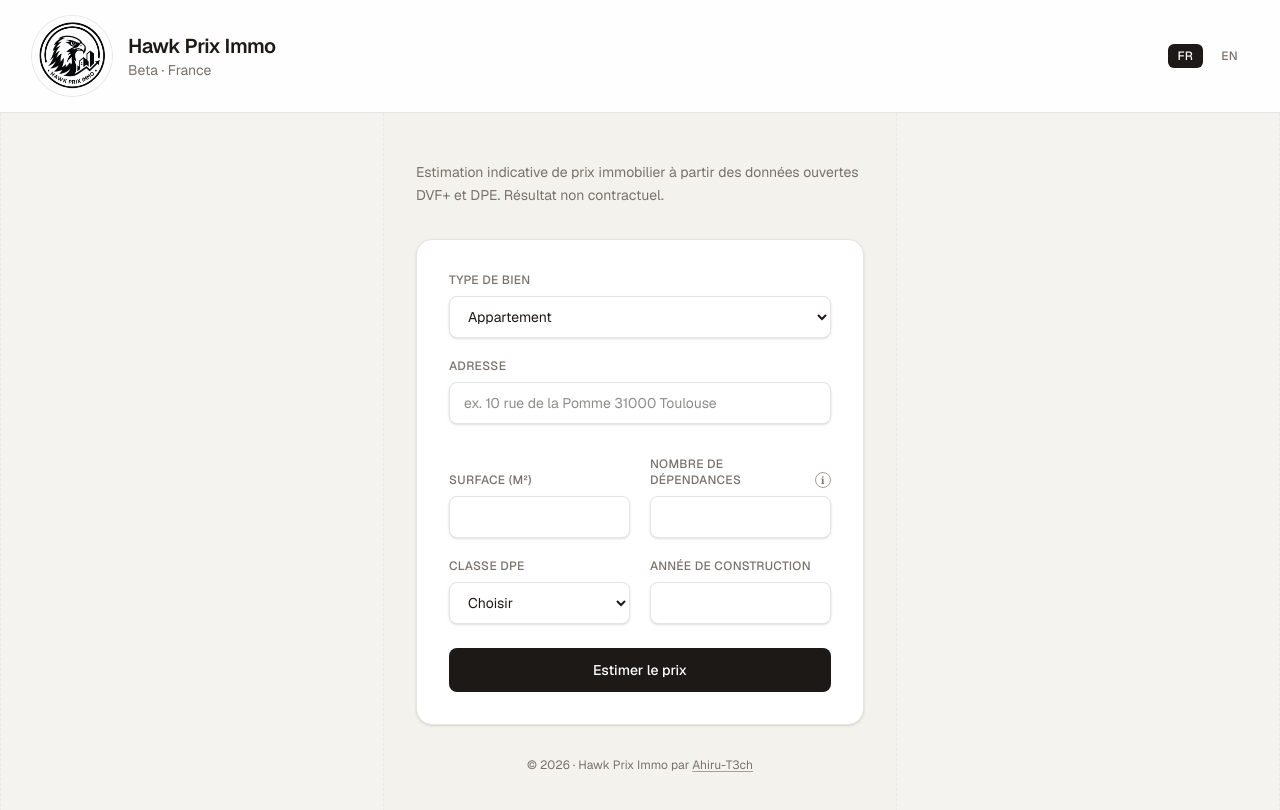
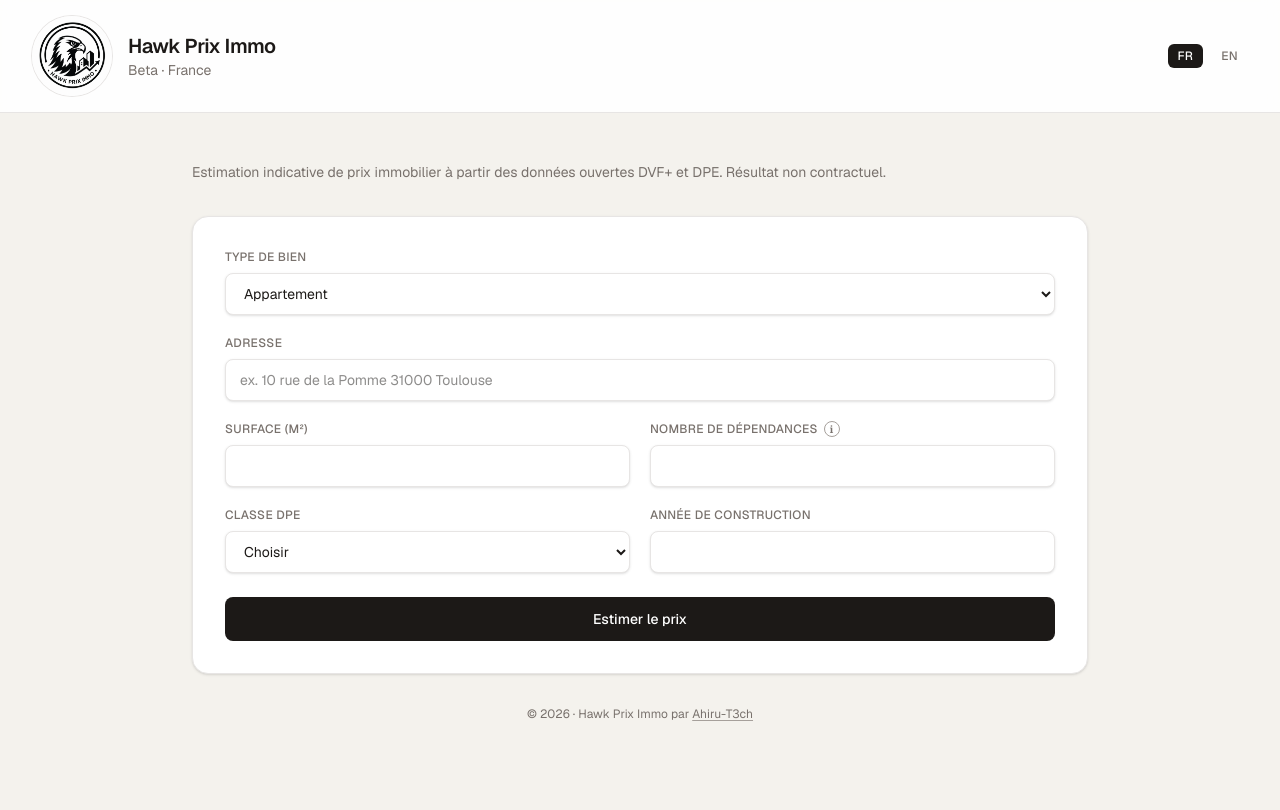
Before and after one commit to ahiru-t3ch/repif, a Next.js app in the folder frontend/: page / in a window 1280 px wide. Shown: the top 810 px of the page. Built offline with nearby package versions, Linux system fonts and the light colour scheme.

Commit message:
review design

```diff
--- a/frontend/app/explication-prix/page.tsx
+++ b/frontend/app/explication-prix/page.tsx
@@ -7,24 +7,12 @@ import { useI18n } from "@/lib/i18n/context";
 const AGENCY_FEES_SOURCE_URL =
   "https://levine-immobilier.fr/qui-paie-frais-agence-immobiliere/";
 
-function AdRail() {
-  return (
-    <aside
-      className="hidden min-h-full border-border/60 bg-stone-100/50 lg:block lg:border-x lg:border-dashed"
-      aria-hidden="true"
-    />
-  );
-}
-
 export default function ExplicationPrixPage() {
   const { t } = useI18n();
 
   return (
-    <div className="min-h-full lg:grid lg:grid-cols-[1fr_min(100%,28rem)_1fr] xl:grid-cols-[1fr_min(100%,32rem)_1fr]">
-      <AdRail />
-
     <main className="px-5 py-10 sm:px-8 sm:py-12">
-        <article className="mx-auto max-w-lg">
+      <article className="mx-auto w-full max-w-4xl">
         <Link
           href="/"
           className="text-sm text-muted transition hover:text-foreground"
@@ -93,8 +81,5 @@ export default function ExplicationPrixPage() {
         </div>
       </article>
     </main>
-
-      <AdRail />
-    </div>
   );
 }
--- a/frontend/app/page.tsx
+++ b/frontend/app/page.tsx
@@ -1,6 +1,6 @@
 "use client";
 
-import { useState } from "react";
+import { useEffect, useRef, useState } from "react";
 import Link from "next/link";
 
 import { DpeRentalAlert } from "@/components/DpeRentalAlert";
@@ -60,15 +60,6 @@ function FieldHint({ text }: { text: string }) {
   );
 }
 
-function AdRail() {
-  return (
-    <aside
-      className="hidden min-h-full border-border/60 bg-stone-100/50 lg:block lg:border-x lg:border-dashed"
-      aria-hidden="true"
-    />
-  );
-}
-
 export default function Home() {
   const { t, intlLocale } = useI18n();
   const {
@@ -102,6 +93,22 @@ export default function Home() {
     setError,
   } = useEstimateSession();
   const [loading, setLoading] = useState(false);
+  const [formExpanded, setFormExpanded] = useState(() => !result);
+  const resultRef = useRef<HTMLElement>(null);
+  const formSectionRef = useRef<HTMLElement>(null);
+
+  function handleExpandForm() {
+    setFormExpanded(true);
+    requestAnimationFrame(() => {
+      formSectionRef.current?.scrollIntoView({ behavior: "smooth", block: "start" });
+    });
+  }
+
+  useEffect(() => {
+    if (result && !formExpanded) {
+      resultRef.current?.scrollIntoView({ behavior: "smooth", block: "start" });
+    }
+  }, [result, formExpanded]);
 
   function formatScore(score: number) {
     return `${Math.round(score * 100)} %`;
@@ -223,6 +230,7 @@ export default function Home() {
         anneeConstruction: Number(anneeConstruction),
       });
       setResult(data);
+      setFormExpanded(false);
     } catch (err) {
       setError(err instanceof Error ? err.message : t("errors.unknown"));
     } finally {
@@ -231,136 +239,14 @@ export default function Home() {
   }
 
   return (
-    <div className="min-h-full lg:grid lg:grid-cols-[1fr_min(100%,28rem)_1fr] xl:grid-cols-[1fr_min(100%,32rem)_1fr]">
-      <AdRail />
-
     <main className="px-5 py-10 sm:px-8 sm:py-12">
-        <div className="mx-auto flex max-w-lg flex-col gap-8">
+      <div className="mx-auto flex w-full max-w-4xl flex-col gap-8">
         <div className="space-y-2 text-center sm:text-left">
           <h1 className="sr-only">{t("meta.title")}</h1>
           <p className="text-sm leading-relaxed text-muted">
             {t("meta.description")}
           </p>
         </div>
-
-          <section className="rounded-2xl border border-border bg-surface p-6 shadow-sm sm:p-8">
-            <form onSubmit={handleSubmit} className="flex flex-col gap-5">
-              <label className="flex flex-col gap-2">
-                <span className={labelClassName}>{t("form.propertyType")}</span>
-                <select
-                  value={propertyType}
-                  onChange={(e) =>
-                    handlePropertyTypeChange(e.target.value as PropertyType)
-                  }
-                  className={inputClassName}
-                >
-                  <option value="APARTMENT">{t("form.apartment")}</option>
-                  <option value="HOUSE">{t("form.house")}</option>
-                </select>
-              </label>
-
-              <label className="flex flex-col gap-2">
-                <span className={labelClassName}>{t("form.address")}</span>
-                <input
-                  type="text"
-                  value={address}
-                  onChange={(e) => setAddress(e.target.value)}
-                  minLength={10}
-                  maxLength={255}
-                  placeholder={t("form.addressPlaceholder")}
-                  required
-                  className={inputClassName}
-                />
-              </label>
-
-              <div className="grid grid-cols-1 gap-5 sm:grid-cols-2 sm:gap-x-5 sm:gap-y-2">
-                <label className="flex flex-col gap-2 sm:contents">
-                  <span
-                    className={`${labelClassName} sm:col-start-1 sm:row-start-1 sm:flex sm:min-h-11 sm:items-end`}
-                  >
-                    {t("form.surface")}
-                  </span>
-                  <input
-                    type="number"
-                    value={sbati}
-                    onChange={(e) => setSbati(e.target.value)}
-                    min={11}
-                    step={0.01}
-                    required
-                    className={`${inputClassName} sm:col-start-1 sm:row-start-2`}
-                  />
-                </label>
-
-                <label className="flex flex-col gap-2 sm:contents">
-                  <span
-                    className={`${labelClassName} flex items-center gap-1.5 normal-case sm:col-start-2 sm:row-start-1 sm:min-h-11 sm:items-end`}
-                  >
-                    {t("form.outbuildings")}
-                    <FieldHint text={t("form.outbuildingsHint")} />
-                  </span>
-                  <input
-                    type="number"
-                    value={nblocdep}
-                    onChange={(e) => setNblocdep(e.target.value)}
-                    min={0}
-                    required
-                    className={`${inputClassName} sm:col-start-2 sm:row-start-2`}
-                  />
-                </label>
-              </div>
-
-              <div className="grid gap-5 sm:grid-cols-2">
-                <label className="flex flex-col gap-2">
-                  <span className={labelClassName}>{t("form.dpe")}</span>
-                  <select
-                    value={dpeMedian}
-                    onChange={(e) => setDpeMedian(e.target.value)}
-                    required
-                    className={inputClassName}
-                  >
-                    <option value="" disabled>
-                      {t("form.dpeSelect")}
-                    </option>
-                    {DPE_OPTIONS.map((option) => (
-                      <option key={option.value} value={option.value}>
-                        {option.label}
-                      </option>
-                    ))}
-                  </select>
-                </label>
-
-                <label className="flex flex-col gap-2">
-                  <span className={labelClassName}>{t("form.year")}</span>
-                  <input
-                    type="number"
-                    value={anneeConstruction}
-                    onChange={(e) => setAnneeConstruction(e.target.value)}
-                    min={1501}
-                    max={new Date().getFullYear()}
-                    required
-                    className={inputClassName}
-                  />
-                </label>
-              </div>
-
-              <button
-                type="submit"
-                disabled={loading}
-                className="mt-1 rounded-lg bg-accent px-4 py-3 text-sm font-medium text-white transition hover:bg-stone-800 disabled:cursor-not-allowed disabled:opacity-50"
-              >
-                {loading ? t("form.submitting") : t("form.submit")}
-              </button>
-            </form>
-          </section>
-
-          {error && (
-            <p
-              className="rounded-lg border border-red-200 bg-red-50 px-4 py-3 text-sm text-red-800"
-              role="alert"
-            >
-              {error}
-            </p>
-          )}
 
           {result && (() => {
             const feeAmount = agencyFeeAmount(
@@ -384,8 +270,12 @@ export default function Home() {
             const pricePerSqm = formatPricePerSqm(result.price, surfaceUsed);
 
             return (
-            <section className="rounded-2xl border border-stone-800 bg-accent px-6 py-7 text-white sm:px-8">
-              <div className="space-y-2 border-b border-stone-700 pb-5 text-sm leading-relaxed text-stone-300">
+            <section
+              ref={resultRef}
+              className="scroll-mt-24 rounded-2xl border border-stone-800 bg-accent px-6 py-7 text-white sm:px-8"
+            >
+              <div className="grid gap-6 border-b border-stone-700 pb-5 sm:grid-cols-2">
+                <div className="min-w-0 space-y-2 text-sm leading-relaxed text-stone-300">
                   <p>
                     {t("result.geocodedAddress")}{" "}
                     <span className="font-medium text-white">
@@ -413,13 +303,14 @@ export default function Home() {
                       {formatScore(result.geocode_score)}
                     </span>
                   </p>
+                </div>
 
                 {modelInputSnapshot && (
-                  <div className="mt-4 border-t border-stone-700 pt-4">
+                  <div className="min-w-0 border-t border-stone-700 pt-5 sm:border-t-0 sm:border-l sm:pt-0 sm:pl-6">
                     <p className="text-xs font-medium uppercase tracking-wide text-stone-400">
                       {t("result.modelInputTitle")}
                     </p>
-                    <dl className="mt-2 grid gap-1.5">
+                    <dl className="mt-2 grid gap-1.5 text-sm leading-relaxed">
                       <div className="flex flex-wrap gap-x-2">
                         <dt className="text-stone-400">{t("form.propertyType")} :</dt>
                         <dd className="font-medium text-white">
@@ -459,10 +350,11 @@ export default function Home() {
                 )}
               </div>
 
-              <p className="mt-5 text-xs font-medium uppercase tracking-[0.15em] text-stone-400">
+              <div className="grid gap-6 border-b border-stone-700 py-5 sm:grid-cols-2">
+                <div className="min-w-0">
+                  <p className="text-xs font-medium uppercase tracking-[0.15em] text-stone-400">
                     {resultTitle(modelInputSnapshot?.propertyType ?? propertyType)}
                   </p>
-
                   <div className="mt-2 flex flex-wrap items-end gap-x-8 gap-y-3">
                     <div>
                       <p className="font-sans text-3xl font-semibold tracking-tight sm:text-4xl">
@@ -489,15 +381,15 @@ export default function Home() {
                   >
                     {t("result.priceExplanationLink")}
                   </Link>
-
                   <div className="mt-4">
                     <DpeRentalAlert
                       dpeValue={String(modelInputSnapshot?.dpeMedian ?? "")}
                       variant="dark"
                     />
                   </div>
+                </div>
 
-              <div className="mt-6 border-t border-stone-700 pt-5">
+                <div className="min-w-0 border-t border-stone-700 pt-5 sm:border-t-0 sm:border-l sm:pt-0 sm:pl-6">
                   <p className="text-xs font-medium uppercase tracking-[0.15em] text-stone-400">
                     {t("result.includingAgencyFees")}
                   </p>
@@ -581,8 +473,10 @@ export default function Home() {
                     </label>
                   )}
                 </div>
+              </div>
 
-              <div className="mt-6 border-t border-stone-700 pt-5">
+              <div className="grid gap-6 pt-5 sm:grid-cols-2">
+                <div className="min-w-0">
                   <p className="text-xs font-medium uppercase tracking-[0.15em] text-stone-400">
                     {t("result.notaryFeesTitle")}
                   </p>
@@ -647,7 +541,7 @@ export default function Home() {
                   </p>
                 </div>
 
-              <div className="mt-6 space-y-2 border-t border-stone-700 pt-5">
+                <div className="min-w-0 space-y-2 border-t border-stone-700 pt-5 sm:border-t-0 sm:border-l sm:pt-0 sm:pl-6">
                   <p className="text-sm text-stone-300">
                     {t("result.totalFeesAmount")}{" "}
                     <span className="font-medium text-white">
@@ -666,9 +560,152 @@ export default function Home() {
                     {t("result.totalBudgetHint")}
                   </p>
                 </div>
+              </div>
             </section>
             );
           })()}
+
+          {error && (
+            <p
+              className="rounded-lg border border-red-200 bg-red-50 px-4 py-3 text-sm text-red-800"
+              role="alert"
+            >
+              {error}
+            </p>
+          )}
+
+          <section
+            ref={formSectionRef}
+            className="scroll-mt-24 rounded-2xl border border-border bg-surface p-6 shadow-sm sm:p-8"
+          >
+            {result && !formExpanded ? (
+              <div className="flex flex-col gap-4">
+                <p className="text-sm text-muted">
+                  {t("form.collapsedSummary", {
+                    summary: `${modelPropertyTypeLabel(
+                      modelInputSnapshot?.propertyType ?? propertyType,
+                    )} · ${result.geocoded_address}`,
+                  })}
+                </p>
+                <button
+                  type="button"
+                  onClick={handleExpandForm}
+                  className="rounded-lg border border-border bg-surface px-4 py-3 text-sm font-medium text-foreground transition hover:border-stone-400 hover:bg-stone-50"
+                >
+                  {t("form.expandForm")}
+                </button>
+              </div>
+            ) : (
+              <form onSubmit={handleSubmit} className="flex flex-col gap-5">
+                {result && (
+                  <p className="rounded-lg border border-border bg-stone-50 px-3 py-2 text-sm text-muted">
+                    {t("form.editHint")}
+                  </p>
+                )}
+                <label className="flex flex-col gap-2">
+                  <span className={labelClassName}>{t("form.propertyType")}</span>
+                  <select
+                    value={propertyType}
+                    onChange={(e) =>
+                      handlePropertyTypeChange(e.target.value as PropertyType)
+                    }
+                    className={inputClassName}
+                  >
+                    <option value="APARTMENT">{t("form.apartment")}</option>
+                    <option value="HOUSE">{t("form.house")}</option>
+                  </select>
+                </label>
+
+                <label className="flex flex-col gap-2">
+                  <span className={labelClassName}>{t("form.address")}</span>
+                  <input
+                    type="text"
+                    value={address}
+                    onChange={(e) => setAddress(e.target.value)}
+                    minLength={10}
+                    maxLength={255}
+                    placeholder={t("form.addressPlaceholder")}
+                    required
+                    className={inputClassName}
+                  />
+                </label>
+
+                <div className="grid gap-5 sm:grid-cols-2">
+                  <label className="flex flex-col gap-2">
+                    <span className={labelClassName}>{t("form.surface")}</span>
+                    <input
+                      type="number"
+                      value={sbati}
+                      onChange={(e) => setSbati(e.target.value)}
+                      min={11}
+                      step={0.01}
+                      required
+                      className={inputClassName}
+                    />
+                  </label>
+
+                  <label className="flex flex-col gap-2">
+                    <span
+                      className={`${labelClassName} flex items-center gap-1.5 normal-case`}
+                    >
+                      {t("form.outbuildings")}
+                      <FieldHint text={t("form.outbuildingsHint")} />
+                    </span>
+                    <input
+                      type="number"
+                      value={nblocdep}
+                      onChange={(e) => setNblocdep(e.target.value)}
+                      min={0}
+                      required
+                      className={inputClassName}
+                    />
+                  </label>
+                </div>
+
+                <div className="grid gap-5 sm:grid-cols-2">
+                  <label className="flex flex-col gap-2">
+                    <span className={labelClassName}>{t("form.dpe")}</span>
+                    <select
+                      value={dpeMedian}
+                      onChange={(e) => setDpeMedian(e.target.value)}
+                      required
+                      className={inputClassName}
+                    >
+                      <option value="" disabled>
+                        {t("form.dpeSelect")}
+                      </option>
+                      {DPE_OPTIONS.map((option) => (
+                        <option key={option.value} value={option.value}>
+                          {option.label}
+                        </option>
+                      ))}
+                    </select>
+                  </label>
+
+                  <label className="flex flex-col gap-2">
+                    <span className={labelClassName}>{t("form.year")}</span>
+                    <input
+                      type="number"
+                      value={anneeConstruction}
+                      onChange={(e) => setAnneeConstruction(e.target.value)}
+                      min={1501}
+                      max={new Date().getFullYear()}
+                      required
+                      className={inputClassName}
+                    />
+                  </label>
+                </div>
+
+                <button
+                  type="submit"
+                  disabled={loading}
+                  className="mt-1 rounded-lg bg-accent px-4 py-3 text-sm font-medium text-white transition hover:bg-stone-800 disabled:cursor-not-allowed disabled:opacity-50"
+                >
+                  {loading ? t("form.submitting") : t("form.submit")}
+                </button>
+              </form>
+            )}
+          </section>
 
           <footer className="text-center text-xs text-muted">
             {t("footer.copyright")} · {t("footer.prefix")}{" "}
@@ -683,8 +720,5 @@ export default function Home() {
           </footer>
         </div>
     </main>
-
-      <AdRail />
-    </div>
   );
 }
--- a/frontend/messages/en.json
+++ b/frontend/messages/en.json
@@ -23,7 +23,10 @@
     "dpeSelect": "Select",
     "year": "Year built",
     "submit": "Estimate price",
-    "submitting": "Calculating…"
+    "expandForm": "Edit criteria",
+    "editHint": "Update the property details below, then click “Estimate price”.",
+    "submitting": "Calculating…",
+    "collapsedSummary": "Estimate shown for: {summary}"
   },
   "dpeAlert": {
     "title": "DPE alert — rental use",
--- a/frontend/messages/fr.json
+++ b/frontend/messages/fr.json
@@ -23,7 +23,10 @@
     "dpeSelect": "Choisir",
     "year": "Année de construction",
     "submit": "Estimer le prix",
-    "submitting": "Calcul en cours…"
+    "expandForm": "Modifier les critères",
+    "editHint": "Modifiez les informations du bien ci-dessous, puis cliquez sur « Estimer le prix ».",
+    "submitting": "Calcul en cours…",
+    "collapsedSummary": "Estimation affichée pour : {summary}"
   },
   "dpeAlert": {
     "title": "Alerte DPE — location",
```
Also changed, not shown: 1 other file (tests, documents, lock files or other folders). Lines whose indentation alone changed are shown as unchanged.
